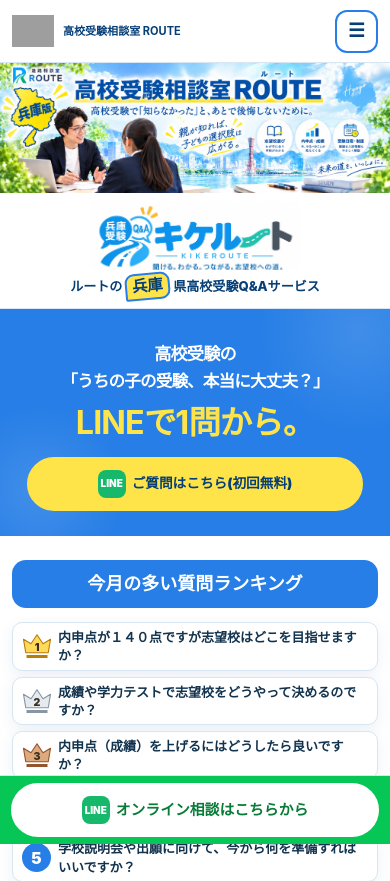
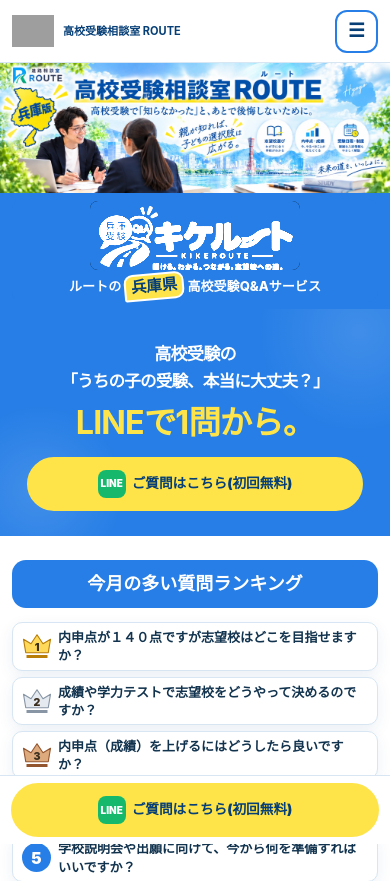
Before and after one commit to jukensoudan-route/new, a plain HTML site: page index.html in a window 390 px wide. Shown: the top 881 px of the page. Drawn offline with Linux system fonts and the light colour scheme; grey boxes are pictures that could not be loaded.

Commit message:
Reverse Kikeroute brand panel, highlight Hyogo prefecture and restore mobile Q&A CTA

```diff
--- a/index.html
+++ b/index.html
@@ -245,6 +245,16 @@
 .final,.sticky{background:#06C755}
 .final .online-cta,.sticky .online-cta{background:#fff;color:#087b38;border:2px solid #fff;box-shadow:none}
 @media(max-width:700px){.consult-divider{height:22px}.consultdetail .coursegrid,.consultdetail .consultvisuals{grid-template-columns:minmax(0,1fr)}.consultdetail .course,.consultdetail .visualcard{padding:16px}.online-cta{font-size:clamp(13px,3.8vw,17px)}}
+
+/* Blue reverse brand panel, full prefecture POP, and restored Q&A sticky CTA */
+.brand-panel,.brand-panel .service-brand,.brand-panel .service-logo{background:#267EE6}
+.brand-panel{border-bottom-color:#267EE6}
+.brand-panel h2{color:#fff}
+.brand-panel .service-logo{isolation:isolate}
+.brand-panel .service-logo img{filter:grayscale(1) brightness(.55) contrast(20) invert(1);mix-blend-mode:screen}
+.brand-panel .hyogo-pop{color:#063e76;background:#ffe449;border-color:#fff}
+footer{background:#267EE6;color:#fff}
+.sticky{background:rgba(255,255,255,.95)}
 </style>
 </head>
 <body>
@@ -252,7 +262,7 @@
 <header><div class="wrap head"><a class="brand" href="#top"><img src="https://jukensoudan-route.github.io/assets/route-logo.webp" alt="ROUTE"><b>高校受験相談室 ROUTE</b></a><button class="menu" aria-label="メニュー">☰</button></div></header>
 <main id="top">
 <section class="hero"><img src="assets/route-title-20260915.webp" alt="兵庫県高校受験専門 ROUTE"></section>
-<section class="brand-panel" aria-label="キケルート Q&Aサービス"><div class="wrap"><div class="service-brand"><div class="service-logo"><img src="assets/kikeroute-logo.webp" alt="キケルート" width="1774" height="887"></div><h2>ルートの<span class="hyogo-pop">兵庫</span>県高校受験Q&Aサービス</h2></div></div></section>
+<section class="brand-panel" aria-label="キケルート Q&Aサービス"><div class="wrap"><div class="service-brand"><div class="service-logo"><img src="assets/kikeroute-logo.webp" alt="キケルート" width="1774" height="887"></div><h2>ルートの<span class="hyogo-pop">兵庫県</span>高校受験Q&Aサービス</h2></div></div></section>
 
 <section class="intro"><div class="wrap"><h1><span class="exam-label">高校受験の</span><span class="single-line">「うちの子の受験、本当に大丈夫？」</span><strong>LINEで1問から。</strong></h1><a class="cta" href="https://jukensoudan-route.github.io/route-qa/" target="_blank" rel="noopener"><span class="lineicon">LINE</span><span class="question-button-label">ご質問はこちら(初回無料)</span></a></div></section>
 
@@ -288,7 +298,7 @@
 <section class="final"><div class="wrap"><a class="cta online-cta" href="https://jukensoudan-route.github.io/contact/"><span class="lineicon">LINE</span><span>オンライン相談はこちらから</span></a><p>兵庫県の子どもたちの未来を、保護者と一緒に考えます。</p></div></section>
 </main>
 <footer>© 2026 高校受験相談室 ROUTE</footer>
-<div class="sticky"><a class="cta online-cta" href="https://jukensoudan-route.github.io/contact/"><span class="lineicon">LINE</span><span>オンライン相談はこちらから</span></a></div>
+<div class="sticky"><a class="cta" href="https://jukensoudan-route.github.io/route-qa/" target="_blank" rel="noopener"><span class="lineicon">LINE</span><span class="question-button-label">ご質問はこちら(初回無料)</span></a></div>
 </div>
 </body>
 </html>
```
